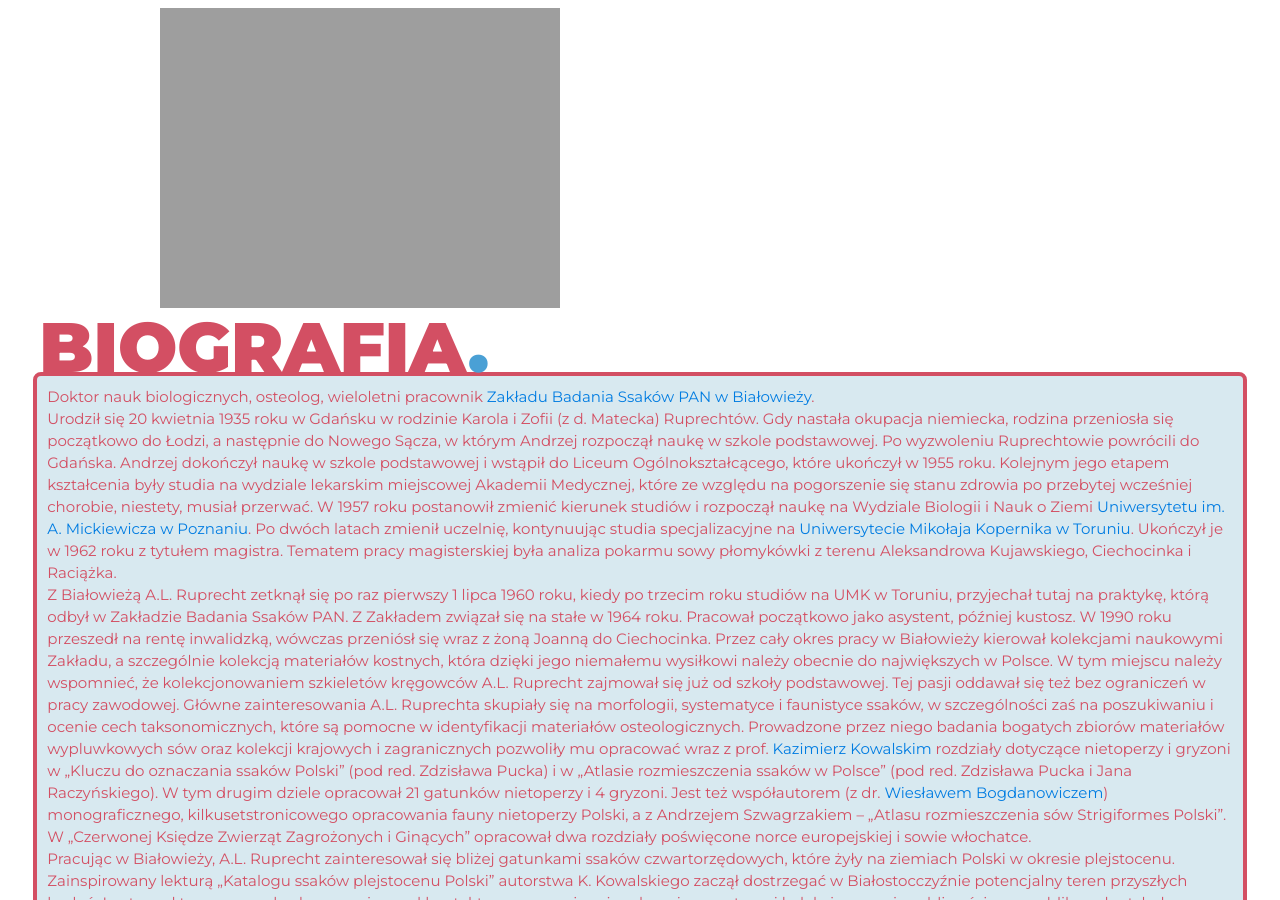
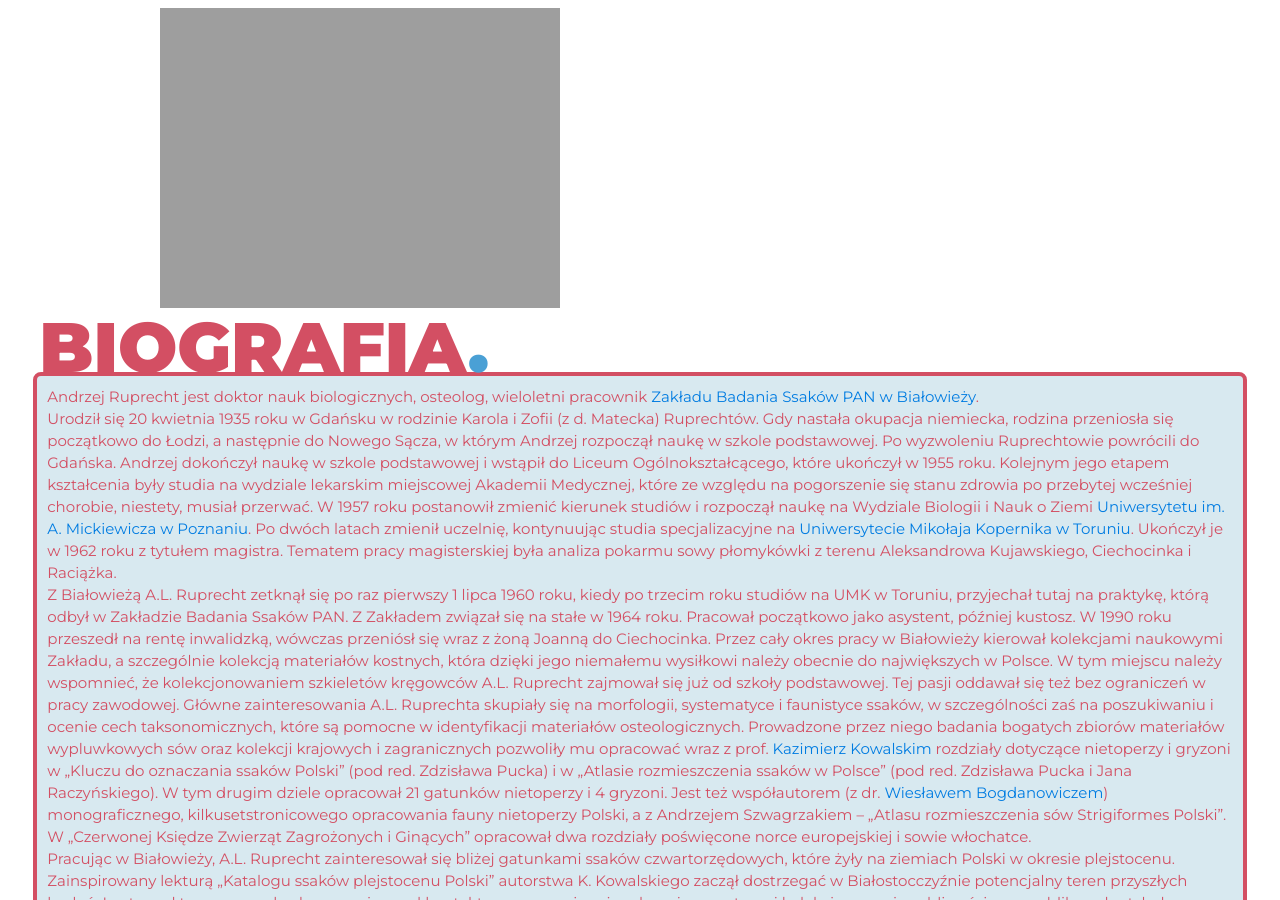
Before and after one commit to andrzejruprecht/andrzejruprecht, a Jekyll site: the page built from pages/pl.html, in a window 1280 px wide and 900 px high. Built offline with Jekyll 4.4.1, drawn with Linux system fonts in a browser that asks for light colours.

Commit message:
Update pl.html

```diff
--- a/pages/pl.html
+++ b/pages/pl.html
@@ -18,7 +18,7 @@ title: Andrzej L. Ruprecht Official Website
           BIOGRAFIA<font color="#4AA0D5">.</font></div>
           <div class="container">
             <h3>
-          Doktor nauk biologicznych, osteolog, wieloletni pracownik <a href="https://ibs.bialowieza.pl" target="_blank">Zakładu Badania Ssaków PAN w Białowieży</a>.
+          Andrzej Ruprecht jest doktor nauk biologicznych, osteolog, wieloletni pracownik <a href="https://ibs.bialowieza.pl" target="_blank">Zakładu Badania Ssaków PAN w Białowieży</a>.
 
 <br/>Urodził się 20 kwietnia 1935 roku w Gdańsku w rodzinie Karola i Zofii (z d. Matecka) Ruprechtów. Gdy nastała okupacja niemiecka, rodzina przeniosła się początkowo do Łodzi, a następnie do Nowego Sącza, w którym Andrzej rozpoczął naukę w szkole podstawowej. Po wyzwoleniu Ruprechtowie powrócili do Gdańska. Andrzej dokończył naukę w szkole podstawowej i wstąpił do Liceum Ogólnokształcącego, które ukończył w 1955 roku. Kolejnym jego etapem kształcenia były studia na wydziale lekarskim miejscowej Akademii Medycznej, które ze względu na pogorszenie się stanu zdrowia po przebytej wcześniej chorobie, niestety, musiał przerwać. W 1957 roku postanowił zmienić kierunek studiów i rozpoczął naukę na Wydziale Biologii i Nauk o Ziemi <a href="https://amu.edu.pl" target="_blank">Uniwersytetu im. A. Mickiewicza w Poznaniu</a>. Po dwóch latach zmienił uczelnię, kontynuując studia specjalizacyjne na <a href="https://www.umk.pl" target="_blank">Uniwersytecie Mikołaja Kopernika w Toruniu</a>. Ukończył je w 1962 roku z tytułem magistra. Tematem pracy magisterskiej była analiza pokarmu sowy płomykówki z terenu Aleksandrowa Kujawskiego, Ciechocinka i Raciążka.
 
```
